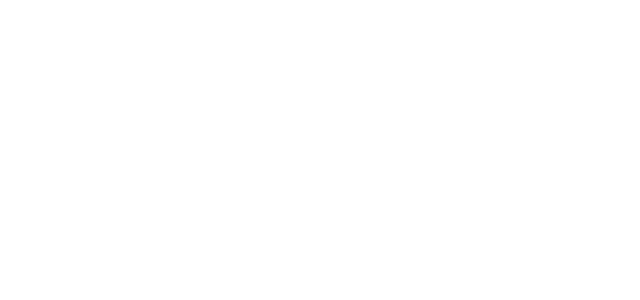
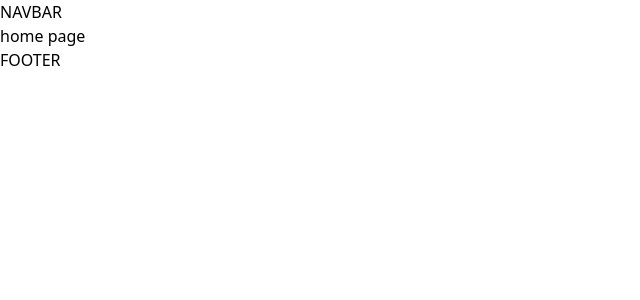
Before and after one commit to S-Alif/Edu-Sphere, a React (Vite) app in the folder main/frontend/: page / in a window 1280 px wide. Shown: the top 300 px of the page, without its empty margins (0-640 px from the left). Built offline with nearby package versions, Linux system fonts and the light colour scheme.

Commit message:
[ADD/ DONE] added  Home page, add to main route

```diff
--- a/main/frontend/src/App.jsx
+++ b/main/frontend/src/App.jsx
@@ -3,12 +3,14 @@ import LoginPage from './pages/LoginPage';
 import InstuctorRegPage from './pages/InstuctorRegPage';
 import StudentRegPage from './pages/StudentRegPage';
 import MainLayout from './components/layouts/MainLayout';
+import HomePage from "./pages/HomePage";
 
 
 const App = () => {
   return (
     <Routes>
       <Route element={<MainLayout />}>
+        <Route path="/" element={<HomePage />} />
         <Route path="login" element={<LoginPage />} />
         <Route path="student-register" element={<StudentRegPage />} />
         <Route path="instructor-register" element={<InstuctorRegPage />} />
--- /dev/null
+++ b/main/frontend/src/pages/HomePage.jsx
@@ -0,0 +1,11 @@
+
+
+const HomePage = () => {
+    return (
+        <div>
+            home page
+        </div>
+    );
+};
+
+export default HomePage;
```
